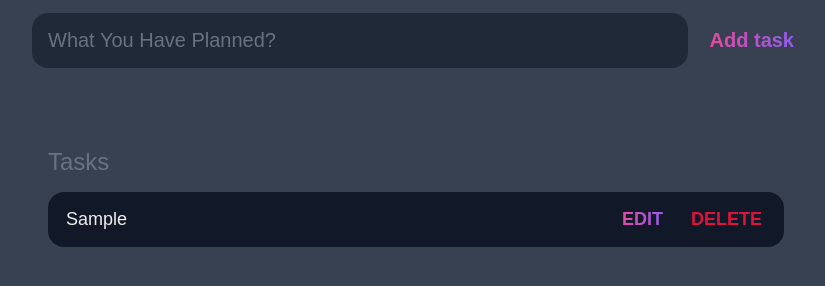
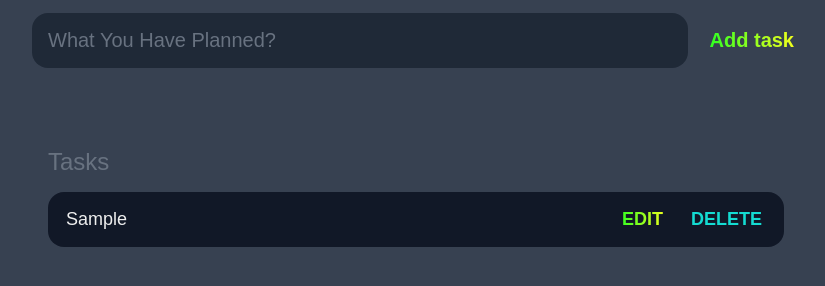
Before and after one commit to WebHault108/TO_Do_Webpage, a plain HTML site: page index.html in a window 1280 px wide. Both pictures are taken after typing "Sample" into the empty fields and a click on the input "Add task". Shown: the part 80-366 px from the top of the page, without its empty margins (224-1049 px from the left). Drawn offline with Linux system fonts and the light colour scheme.

Commit message:
Update style.css

```diff
--- a/style.css
+++ b/style.css
@@ -65,7 +65,7 @@ button {
     color: var(--pink);
     font-size: 1.25rem;
     font-weight: 700;
-    background-image: linear-gradient(to right, var(--pink), var(--purple));
+    background-image: linear-gradient(to right, rgb(34, 255, 34), rgb(255, 255, 29));
     -webkit-background-clip: text;
     -webkit-text-fill-color: transparent;
     cursor: pointer;
@@ -147,11 +147,11 @@ main {
 }
 
 .task .actions .edit {
-    background-image: linear-gradient(to right, var(--pink), var(--purple));
+    background-image: linear-gradient(to right, rgb(34, 255, 34), rgb(255, 255, 29));
     -webkit-background-clip: text;
     -webkit-text-fill-color: transparent;
 }
 
 .task .actions .delete {
-    color: crimson;
+    color: rgb(20, 220, 210);
 }
```
